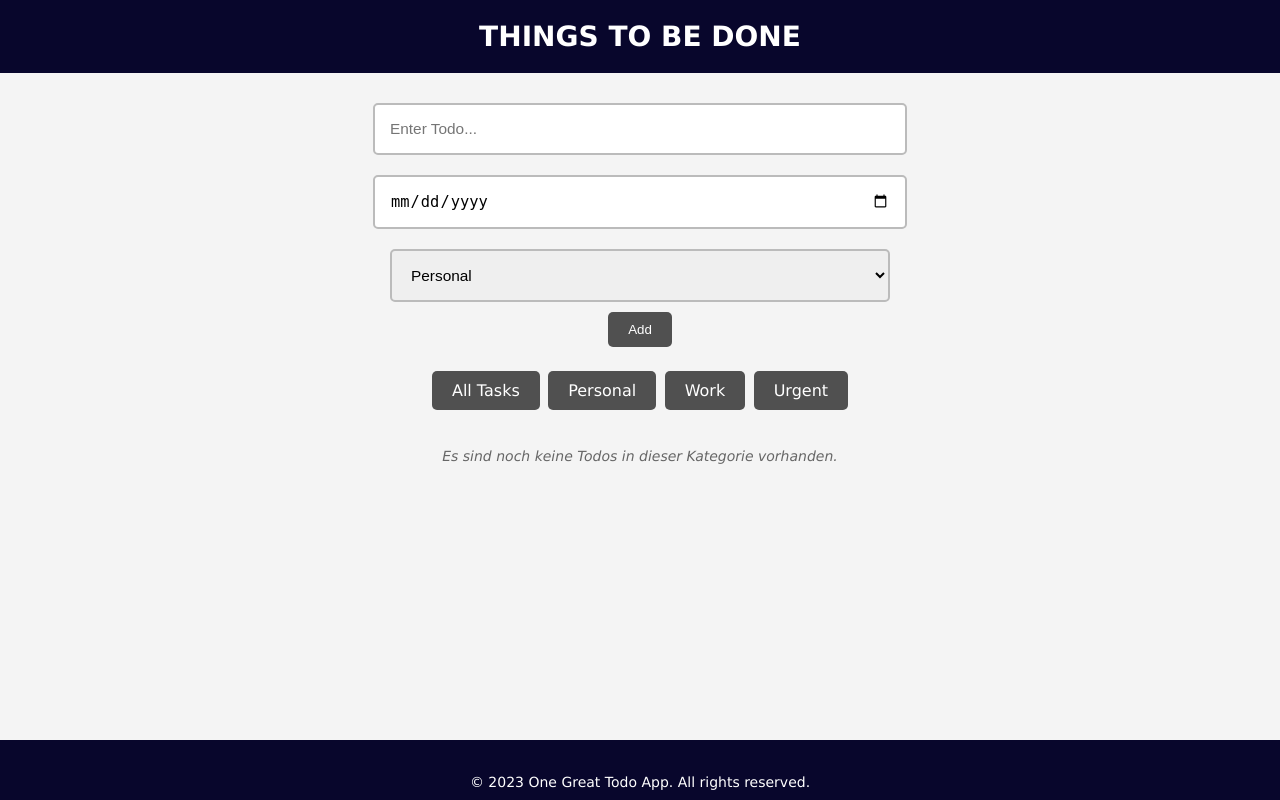
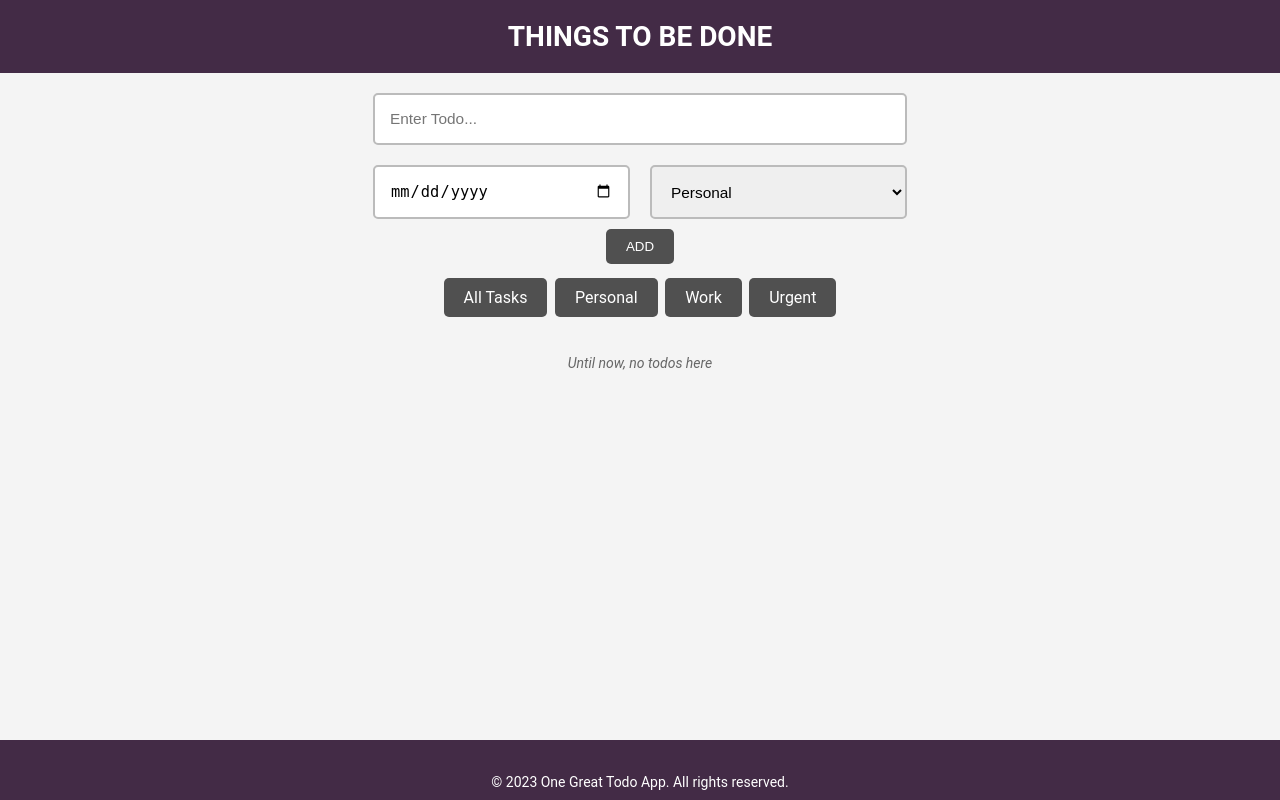
Before and after one commit to wasmachihdo/PROJEKT, a Flask app: page / in a window 1280 px wide. Run offline with Flask 3, Linux system fonts and the light colour scheme; data that the repository does not hold is empty.

Commit message:
input-group Neuausrichtung, Verbesserung Lesbarkeit des Codes

```diff
--- a/app.py
+++ b/app.py
@@ -48,8 +48,8 @@ def add():
     return redirect(url_for("index")) #Weiterleitung zur 'index'-Route
 
 # --------------------------------------------------------------------------------------------------------------------------------------------------
+#TASK UPDATEN
 
-#TASK UPDATEN
 @app.route("/update/<int:todo_id>")
 def update(todo_id):
     todo = Todo.query.filter_by(id=todo_id).first()
@@ -58,8 +58,8 @@ def update(todo_id):
     return redirect(url_for("index"))
 
 # --------------------------------------------------------------------------------------------------------------------------------------------------
+#TASK LÖSCHEN
 
-#TASK LÖSCHEN
 @app.route("/delete/<int:todo_id>")
 def delete(todo_id):
     todo = Todo.query.filter_by(id=todo_id).first()
@@ -79,6 +79,7 @@ def delete(todo_id):
 
 #--------------------------------------------------------------------------------------------------------------------------------------------------
 #FILTER KATEGORIE PERMANTENT ANZEIGEN
+
 @app.route('/category/<category_name>')
 def tasks_by_category(category_name):
     todo_list = Todo.query.filter_by(category=category_name).all()
--- a/static/style.css
+++ b/static/style.css
@@ -1,20 +1,20 @@
-:root {
+:root {     /* Werte, die im gesamten Stylesheet verwendet werden */
     --max-width: 600px;
     --min-width: 300px;
     --button-bg: #505050;
     --button-bg-hover: #368f47;
     --button-padding: 10px 20px;
     --button-border-radius: 5px;
-    --input-width: 500px;  /* Neuer globaler CSS-Variable für die Breite der Eingabefelder */
-    --input-padding: 15px; /* Neuer globaler CSS-Variable für das Padding der Eingabefelder */
-    --input-border-color: #bbb; /* Neuer globaler CSS-Variable für die Borderfarbe der Eingabefelder */
+    --input-width: 500px;  /* Breite der Eingabefelder */
+    --input-padding: 15px; /* Padding der Eingabefelder */
+    --input-border-color: #bbb; /* Borderfarbe der Eingabefelder */
 }
 
-body {
-    font-family: Verdana, sans-serif;
+body {     /* Grundlegende Stileinstellungen für <body> */
+    font-family: Roboto, sans-serif;
     display: flex;
-    flex-direction: column;
-    min-height: 100vh; /* Ermöglicht, dass der Body immer mindestens so hoch wie das Viewport ist */
+    flex-direction: column; /* Elemente von oben nach unten gestapelt */
+    min-height: 100vh; /* Body immer mindestens so hoch wie Viewport */
     margin: 0;
     padding: 0;
     background-color: #f4f4f4;
@@ -24,7 +24,7 @@ body {
 }
 
 h1, footer {
-    background-color: #08062c;
+    background-color: #432b46;
     color: white;
     text-align: center;
     padding: 20px 0;
@@ -35,12 +35,12 @@ h1 {
 }
 
 footer {
-    margin-top: auto;
+    margin-top: auto; /* Footer bleibt am unteren Rand */
     height: 20px;
 }
 
 form, .todo-item {
-    margin: 20px auto;
+    margin: 10px auto;
     max-width: var(--max-width);
     min-width: var(--min-width);
 }
@@ -54,6 +54,33 @@ input[type=text], input[type=date], select {
     font-size: 1.1em;
     cursor: pointer;
 }
+
+input[type=text] {
+    cursor: text;
+}
+
+.input-group {
+    display: flex; /* Aktiviert Flexbox */
+    justify-content: space-between; /* Verteilt den Platz gleichmäßig */
+}
+
+.input-group input, .input-group select {
+    width: calc(50% - 10px); /* Setzt die Breite auf 50% abzüglich des Abstands */
+}
+
+.input-group input {
+    margin-right: 10px; /* Abstand nur auf der rechten Seite des Input-Feldes  */
+}
+
+.input-group select {
+    margin-left: 10px; /* Abstand nur auf der linken Seite des Select-Feldes */
+}
+
+.input-group input, .input-group select {
+    box-sizing: border-box; /* Stellt sicher, dass Breite Ränder und Rahmen einschließt */
+    width: calc(50% - 5px);
+}
+
 
 .no-todos {
     text-align: center;
--- a/templates/base.html
+++ b/templates/base.html
@@ -8,27 +8,27 @@
     <meta name="viewport" content="width=device-width, initial-scale=1.0">
     <title>todo app</title>
 </head>
+
 <body>
-
 
 <h1>THINGS TO BE DONE</h1>
 
 
     <form action="/add" method="post">
         <div>
-            <input type="text" name="title" placeholder="Enter Todo... "maxlength="40"> <!--Taskeingabe (Text bis 40 Zeichen) -->
-            <br>
-            <input type="date" name="due" placeholder="Enter date... " max="2030-12-31"> <!--Datumseingabe (später als 2030 nicht möglich) -->
-            <br>
-            <select name="category" id="category">
-                <option value="Personal">Personal</option>
-                <option value="Work">Work</option>
-                <option value="Urgent">Urgent</option>
-            </select>
-            <br>
-            <button type="submit">Add</button>
+            <input type="text" name="title" placeholder="Enter Todo... " maxlength="40"> <!--Taskeingabe bis 40 Zeichen)-->
+            <div class="input-group"> <!--Klasse, um die 2 Felder nebeneinander zu stellen-->
+                <input type="date" name="due" placeholder="Enter date... " max="2030-12-31"> <!--später als 2030 nicht möglich-->
+                <select name="category" id="category">
+                    <option value="Personal">Personal</option>
+                    <option value="Work">Work</option>
+                    <option value="Urgent">Urgent</option>
+                </select>
+            </div>
+            <button type="submit">ADD</button>
         </div>
     </form>
+
 
 
 <!-- Links für Kategorie- Filter -->
@@ -38,7 +38,6 @@
     <a href="/category/Work" class="{{ 'highlighted-category' if current_category == 'Work' else '' }}">Work</a>
     <a href="/category/Urgent" class="{{ 'highlighted-category' if current_category == 'Urgent' else '' }}">Urgent</a>
 </div>
-
 
 
 <!--Jinja for loop für tasks-->
@@ -63,7 +62,7 @@
 
 {% if todo_list|length == 0 %}
     <div class="no-todos">
-        <p>Es sind noch keine Todos in dieser Kategorie vorhanden.</p> <!--Meldung wird angezeigt, wenn die gefilterte Liste todo_list leer ist.-->
+        <p>Until now, no todos here</p> <!--Meldung wird angezeigt, wenn die gefilterte Liste todo_list leer ist.-->
     </div>
 {% endif %}
 
```
